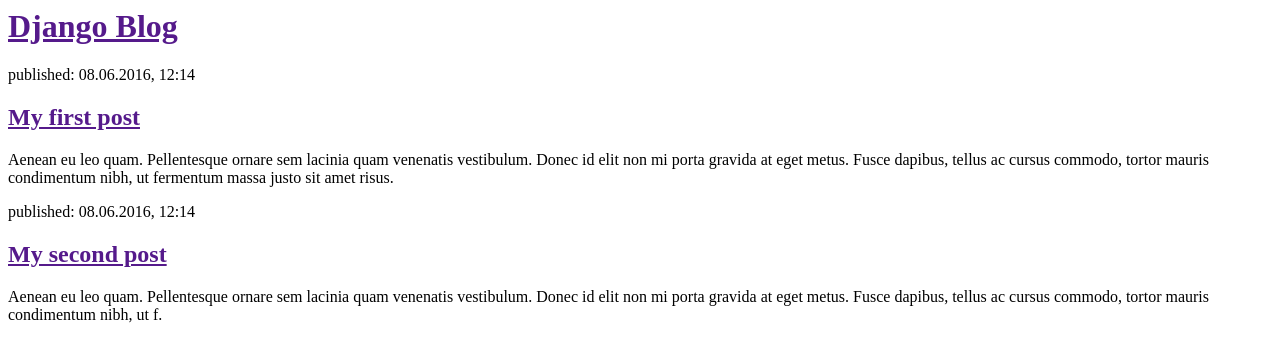
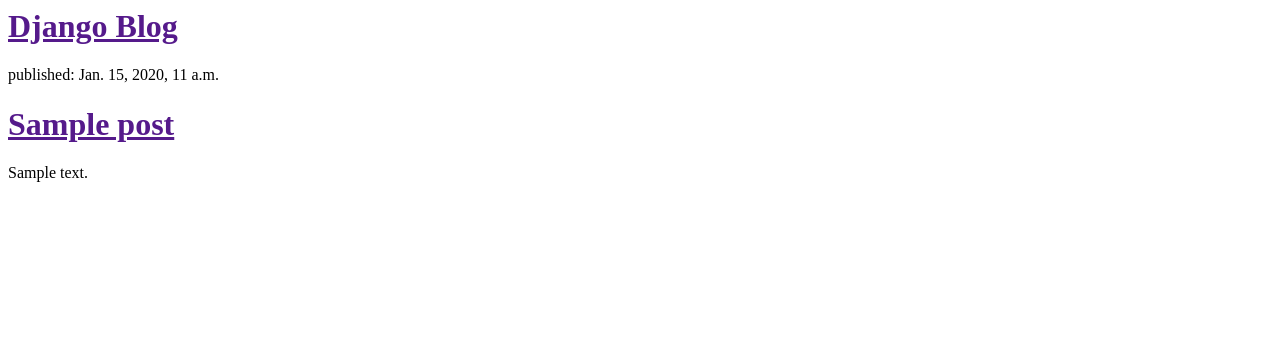
Before and after one commit to pelijaro/my-first-blog, a Django app: template blog/templates/blog/post_list.html in a window 1280 px wide. Shown: the top 362 px of the page. Run offline with Django 3.2, Linux system fonts and the light colour scheme; the template is opened without the code that fills it: values that come from a table or form of the project are taken from there, others are empty; tables that the repository leaves empty hold one stand-in row (values such as "Sample post").

Commit message:
Modified templates to display posts from database

```diff
--- a/blog/templates/blog/post_list.html
+++ b/blog/templates/blog/post_list.html
@@ -1,22 +1,18 @@
 <html>
 	<head>
-            <title>Django Girls blog</title>
+		<title>Django blog</title>
 	</head>
 	<body>
 		<div>
 			<h1><a href="">Django Blog</a></h1>
 		</div>
 
+		{% for post in posts %}
 			<div>
-                <p>published: 08.06.2016, 12:14</p>
-                <h2><a href="">My first post</a></h2>
-                <p>Aenean eu leo quam. Pellentesque ornare sem lacinia quam venenatis vestibulum. Donec id elit non mi porta gravida at eget metus. Fusce dapibus, tellus ac cursus commodo, tortor mauris condimentum nibh, ut fermentum massa justo sit amet risus.</p>
+				<p>published: {{ post.published_date }}</p>
+				<h1><a href="">{{ post.title }}</a></h1>
+				<p>{{ post.text|linebreaks }}</p>
 			</div>
-
-            <div>
-                <p>published: 08.06.2016, 12:14</p>
-                <h2><a href="">My second post</a></h2>
-                <p>Aenean eu leo quam. Pellentesque ornare sem lacinia quam venenatis vestibulum. Donec id elit non mi porta gravida at eget metus. Fusce dapibus, tellus ac cursus commodo, tortor mauris condimentum nibh, ut f.</p>
-            </div>
+		{% endfor %}
 	</body>
 </html>
--- a/blog/views.py
+++ b/blog/views.py
@@ -1,5 +1,8 @@
 from django.shortcuts import render
+from django.utils import timezone
+from .models import Post
 
 def post_list(request):
 
-	return render(request, 'blog/post_list.html', {})
+	posts = Post.objects.filter(published_date__lte=timezone.now()).order_by('published_date')
+	return render(request, 'blog/post_list.html', {'posts':posts})
```
Lines whose indentation alone changed are shown as unchanged.
